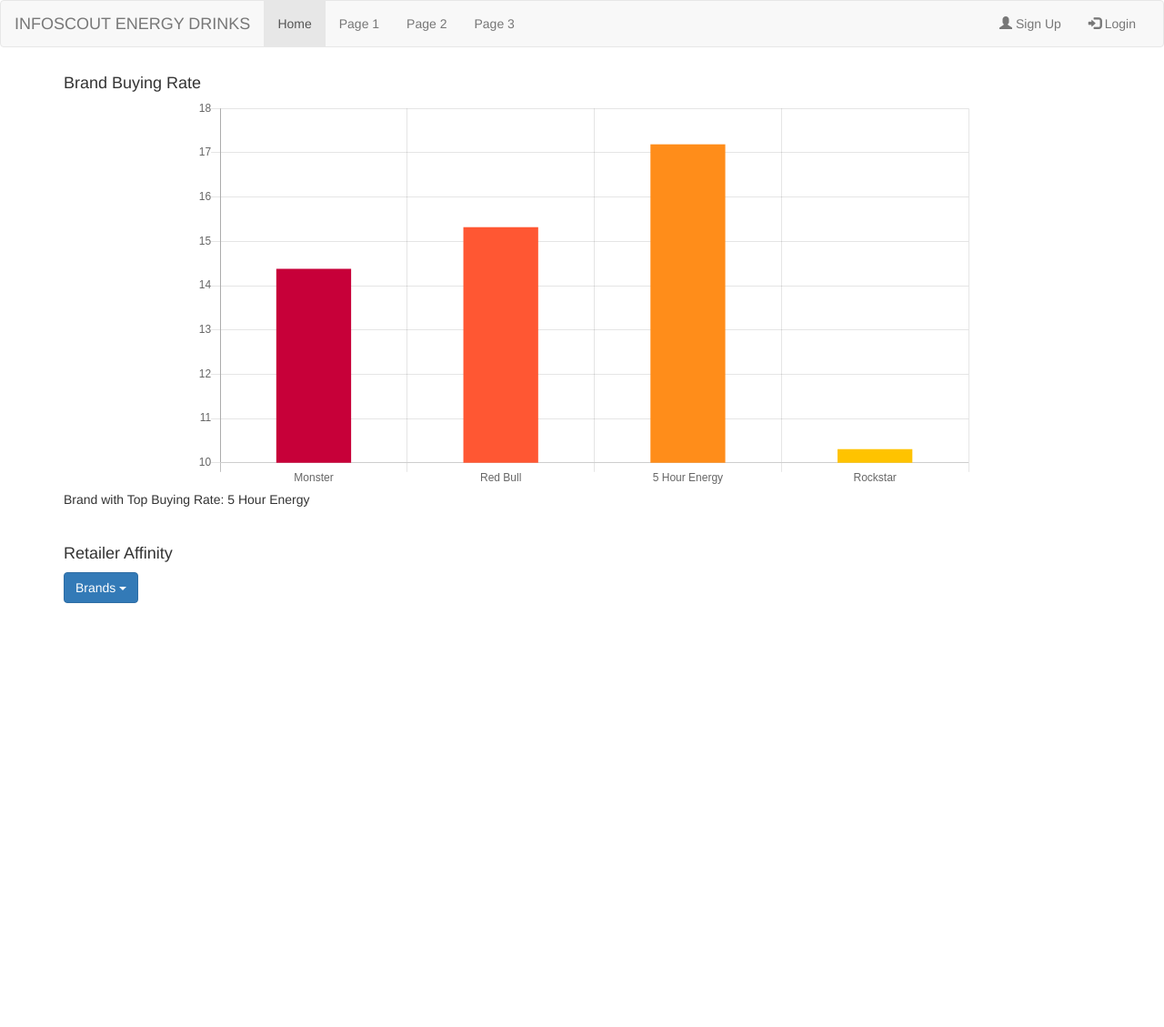
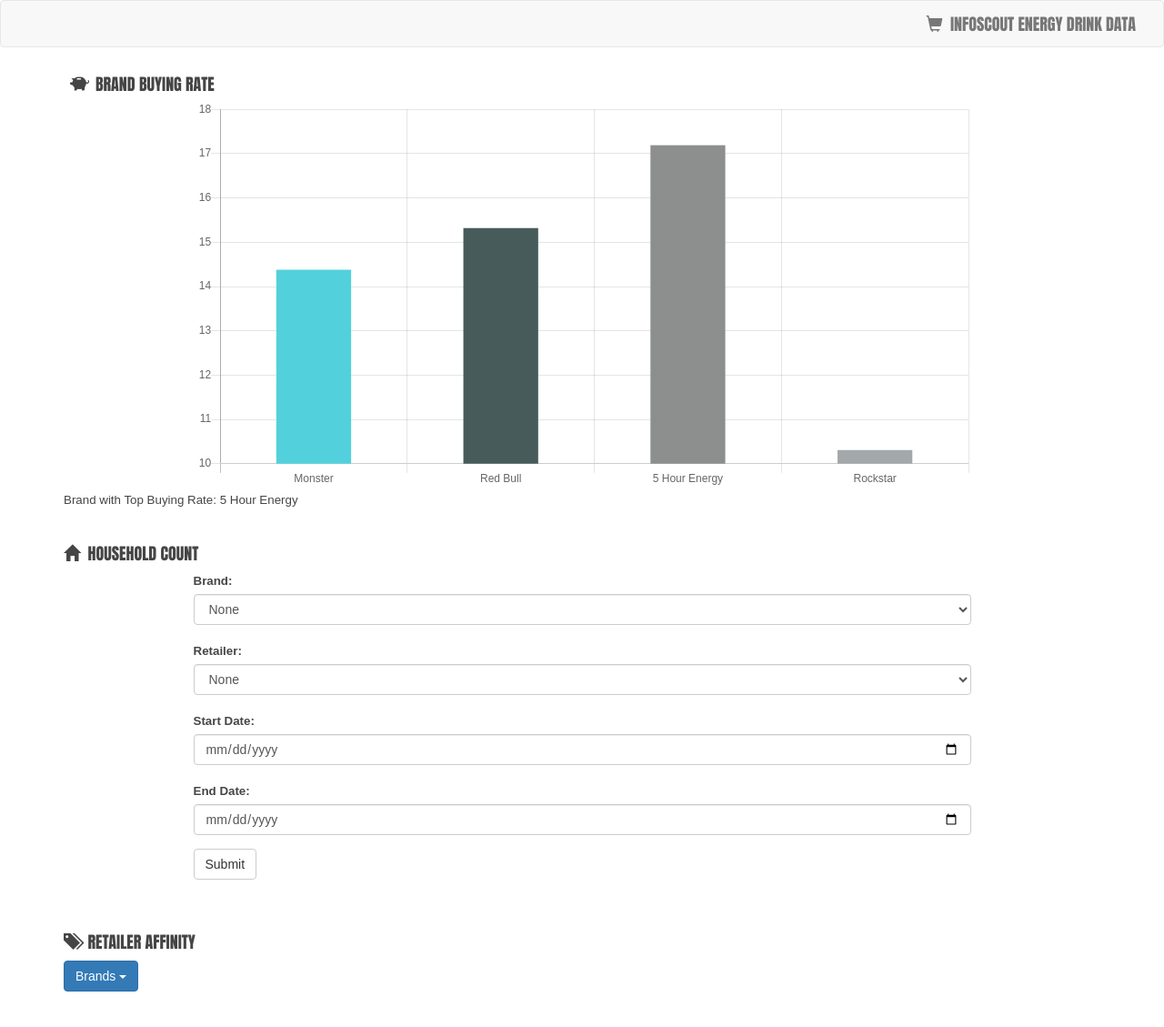
Before and after one commit to jennLam/drink-data, a Flask app: page / in a window 1280 px wide. Shown: the whole page at 91% size. Before the commit the page ends 663 px from the top, so only its background shows below. Run offline with Flask 2, Linux system fonts and the light colour scheme; some libraries are stand-ins or nearby versions.

Commit message:
Added household count form.

```diff
--- a/server.py
+++ b/server.py
@@ -1,6 +1,5 @@
 from flask import Flask, render_template, jsonify, request
 from jinja2 import StrictUndefined
-import json
 import data
 
 app = Flask(__name__)
@@ -12,28 +11,40 @@
 def index():
     """Homepage."""
 
-    return render_template("home.html", brands=get_brands(),
-                           top_buy_rate_brand=data.top_buying_brand())
+    return render_template("home.html", brands=get_columns("Parent Brand"),
+                           top_buy_rate_brand=data.top_buying_brand(),
+                           retailers=get_columns("Retailer"))
 
 
-def get_brands():
-    brands = data.df["Parent Brand"].unique()
-    lst_of_brands = []
+def get_columns(column_name):
+    items = data.df[column_name].unique()
+    lst_of_items = []
 
-    for brand in brands:
-        lst_of_brands.append(brand)
-    return lst_of_brands
+    for item in items:
+        lst_of_items.append(item)
+    return lst_of_items
 
 
 def get_rates():
     lst_of_rates = []
     brand_buy_rate = data.get_buy_rate_values()
 
-    for brand in get_brands():
+    for brand in get_columns("Parent Brand"):
         lst_of_rates.append(brand_buy_rate[brand])
 
     return lst_of_rates
 
+@app.route("/search.json")
+def get_hh_count():
+    brand = request.args.get("brand")
+    retailer = request.args.get("retailer")
+    start_date = request.args.get("start_date")
+    end_date = request.args.get("end_date")
+
+    hh_count = data.count_hhs(brand=brand, retailer=retailer, start_date=start_date,
+                              end_date=end_date)
+
+    return jsonify({"hh_count": hh_count})
 
 @app.route("/affinity.json")
 def get_affinity():
@@ -51,32 +62,32 @@
 def buying_rates():
     """Return data about number of events."""
 
-    brands = data.df["Parent Brand"].unique()
-    lst_of_brands = []
+    # brands = data.df["Parent Brand"].unique()
+    # lst_of_brands = []
 
-    for brand in brands:
-        lst_of_brands.append(brand)
-    print brands
+    # for brand in brands:
+    #     lst_of_brands.append(brand)
+    # print brands
 
-    brand_buy_rate = data.get_buy_rate_values()
-    print brand_buy_rate
+    # brand_buy_rate = data.get_buy_rate_values()
+    # print brand_buy_rate
 
-    lst_of_rates = []
+    # lst_of_rates = []
 
-    for brand in lst_of_brands:
-        lst_of_rates.append(brand_buy_rate[brand])
+    # for brand in lst_of_brands:
+    #     lst_of_rates.append(brand_buy_rate[brand])
 
-    data_dict = {"labels": lst_of_brands,
-                 "datasets": [{"data": lst_of_rates,
+    data_dict = {"labels": get_columns("Parent Brand"),
+                 "datasets": [{"data": get_rates(),
                                "label": "Buying Rate ($ Spent / HH)",
-                               "backgroundColor": ["#c70039",
-                                                   "#ff5733",
-                                                   "#ff8d1a",
-                                                   "#ffc300"],
-                               "hoverBackgroundColor": ["#c70039",
-                                                        "#3ff5733",
-                                                        "#Fff8d1a",
-                                                        "#3ffc300"]}]}
+                               "backgroundColor": ["#52D1DC",
+                                                   "#475B5A",
+                                                   "#8D8E8E",
+                                                   "#A3A9AA"],
+                               "hoverBackgroundColor": ["#52D1DC",
+                                                        "#475B5A",
+                                                        "#8D8E8E",
+                                                        "#A3A9AA"]}]}
 
     return jsonify(data_dict)
 
--- /dev/null
+++ b/static/infoscout.css
@@ -0,0 +1,15 @@
+body {
+  font-family: Arial;
+  color: #454545;
+  font-size: 10pt;
+}
+
+.title {
+    font-family: 'Anton', sans-serif;
+    text-transform: uppercase;
+}
+
+.section {
+    width: 75%;
+    margin: auto;
+}
--- a/templates/base.html
+++ b/templates/base.html
@@ -1,7 +1,7 @@
 <!DOCTYPE HTML>
 <html>
   <head>
-    <title>Pet Sitter</title>
+    <title>InfoScout Content Engineering Interview Exercise</title>
     <link rel="stylesheet" href="https://maxcdn.bootstrapcdn.com/bootstrap/3.3.7/css/bootstrap.min.css" integrity="sha384-BVYiiSIFeK1dGmJRAkycuHAHRg32OmUcww7on3RYdg4Va+PmSTsz/K68vbdEjh4u" crossorigin="anonymous">
 
     <script src="https://ajax.googleapis.com/ajax/libs/jquery/3.2.1/jquery.min.js"></script>
@@ -10,32 +10,22 @@
 
     <script src="https://maxcdn.bootstrapcdn.com/bootstrap/3.3.7/js/bootstrap.min.js"></script>
 
+    <link rel="stylesheet" type="text/css" href="/static/infoscout.css">
+
+    <link href="https://fonts.googleapis.com/css?family=Anton" rel="stylesheet">
+
   </head>
   <body>
 
     <nav class="navbar navbar-default">
       <div class="container-fluid">
-        <div class="navbar-header">
-          <button type="button" class="navbar-toggle" data-toggle="collapse" data-target="#myNavbar">
-            <span class="icon-bar"></span>
-            <span class="icon-bar"></span>
-            <span class="icon-bar"></span>
-          </button>
-          <a class="navbar-brand" href="#">INFOSCOUT ENERGY DRINKS</a>
-        </div>
-        <div class="collapse navbar-collapse" id="myNavbar">
-          <ul class="nav navbar-nav">
-            <li class="active"><a href="#">Home</a></li>
-            <li><a href="#">Page 1</a></li>
-            <li><a href="#">Page 2</a></li>
-            <li><a href="#">Page 3</a></li>
-          </ul>
-          <ul class="nav navbar-nav navbar-right">
-            <li><a href="/register"><span class="glyphicon glyphicon-user"></span> Sign Up</a></li>
-            <li><a href="/login"><span class="glyphicon glyphicon-log-in"></span> Login</a></li>
-          </ul>
+        <div class="navbar-header" style="float: right;">
+
+          <span class="navbar-brand title"><span class="glyphicon glyphicon-shopping-cart"></span>&nbsp&nbspInfoScout Energy Drink Data</span>
+
         </div>
       </div>
+
     </nav>
 
   {% for message in get_flashed_messages() %}
--- a/templates/home.html
+++ b/templates/home.html
@@ -1,23 +1,52 @@
 {% extends "base.html" %}
 {% block content %}
 
+<div class="container">
+  <h4 class="title">&nbsp&nbsp<span class="glyphicon glyphicon-piggy-bank"></span>&nbsp&nbspBrand Buying Rate</h4>
+  <div class="rate-chart section">
+    <canvas id="buyRateChart"></canvas>
+  </div>
 
-
-<div class="container">
-  <h4>Brand Buying Rate</h4>
-  <div class="rate-chart" style="width: 75%; margin: auto;">
-
-    <canvas id="buyRateChart"></canvas>
-
-
-  </div>
   <p>Brand with Top Buying Rate:
     {% for brand in top_buy_rate_brand %}
       {{ brand }}
     {% endfor %}
   </p>
   <br/>
-  <h4>Retailer Affinity</h4>
+
+  <h4 class="title"><span class="glyphicon glyphicon-home"></span>&nbsp&nbspHousehold Count</h4>
+  <form class="section">
+    <div class="form-group">
+      <label for="brand">Brand:</label>
+      <select class="form-control" id="brand" name="brand">
+        <option value="">None</option>
+        {% for brand in brands %}
+          <option value="{{ brand }}">{{ brand }}</option>
+        {% endfor %}
+      </select>
+      <br/>
+      <label for="retailer">Retailer:</label>
+      <select class="form-control" id="retailer" name="retailer">
+        <option value="">None</option>
+        {% for retailer in retailers %}
+          <option value="{{ retailer }}">{{ retailer }}</option>
+        {% endfor %}
+      </select>
+      <br/>
+      <label for="start">Start Date:</label><br/>
+      <input class="form-control" type="date" id="startDate" name="start_date"><br/>
+
+      <label for="end">End Date:</label><br/>
+      <input class="form-control" type="date" id="endDate" name="end_date">
+
+    </div>
+    <button id="hh-button" type="submit" class="btn btn-default">Submit</button>
+  </form>
+  <br/>
+  <p id="searchResults"></p>
+  <br/>
+
+  <h4 class="title"><span class="glyphicon glyphicon-tags"></span>&nbsp&nbspRetailer Affinity</h4>
   <div class="retailer-affinity">
 
     <div class="dropdown">
@@ -32,7 +61,7 @@
 
   <p></p>
 
-  <table class="table table-bordered" style="width: 75%; margin: auto;">
+  <table class="table table-bordered section">
     <thead class="tab-head">
     </thead>
     <tbody class="tab-body">
@@ -63,6 +92,29 @@
               }
       });
   });
+
+function showResults(results) {
+  $("#searchResults").html("Number of Households: " + results.hh_count)
+
+}
+
+function getHh(evt) {
+  evt.preventDefault();
+
+  var searchInputs = {
+    "brand": $("#brand").val(),
+    "retailer": $("#retailer").val(),
+    "start_date": $("#startDate").val(),
+    "end_date": $("#endDate").val()
+  };
+
+  console.log(searchInputs);
+
+  $.get("/search.json", searchInputs, showResults);
+
+}
+
+$("#hh-button").on("click", getHh);
 
   function showAffinity(results) {
     console.log(results);
```
